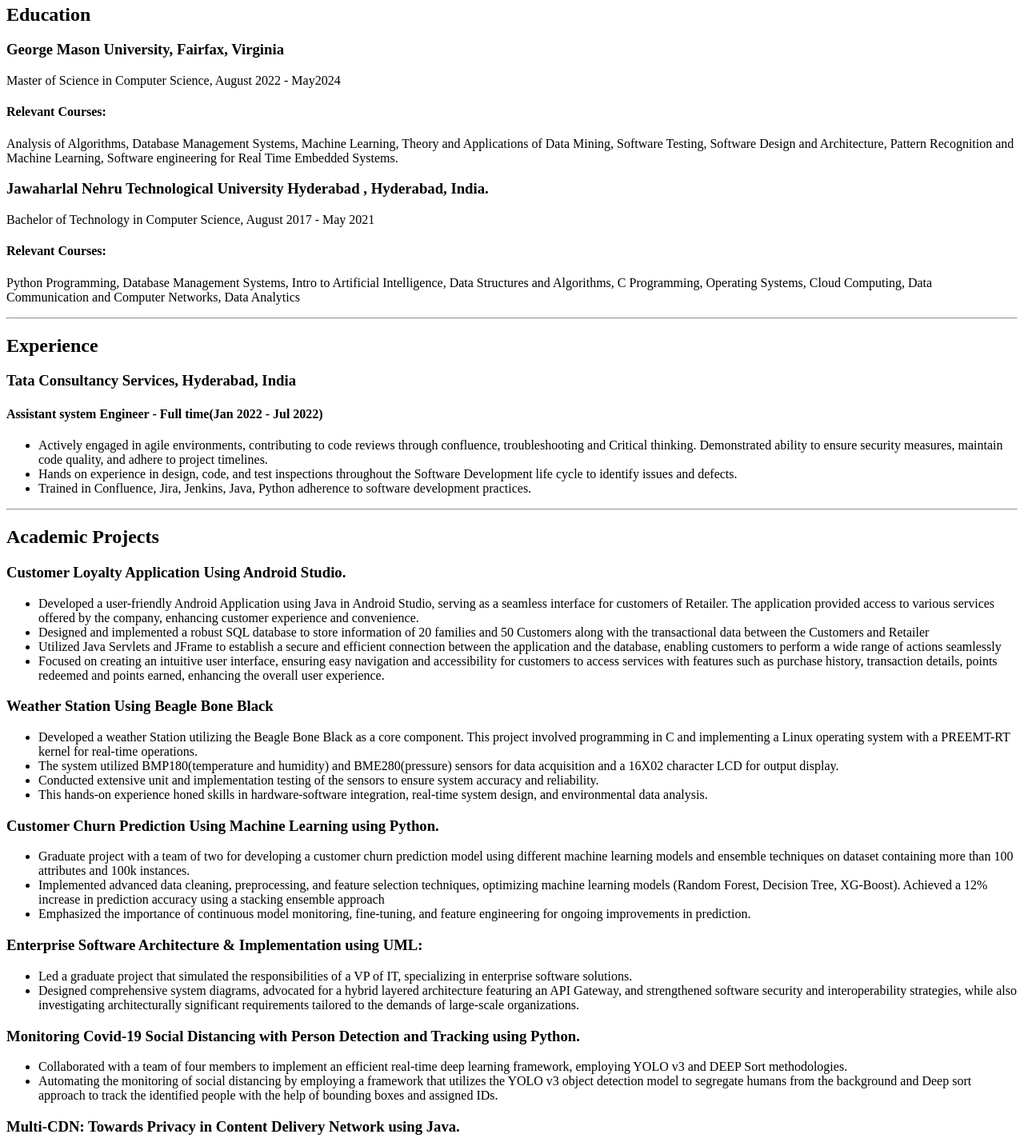
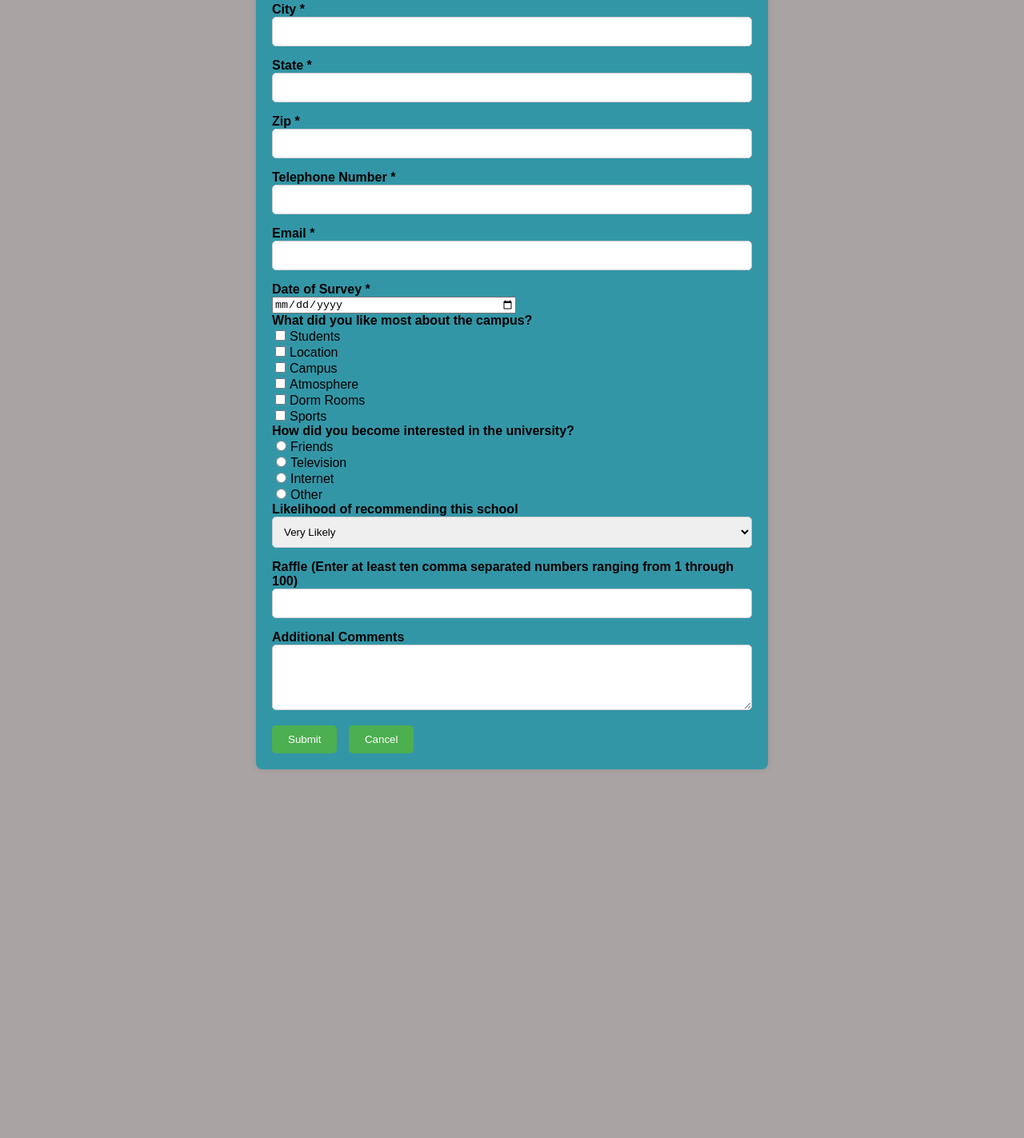
Before and after one commit to jash-gmu/swe-645-Hw2, a plain HTML site: page index.html in a window 1280 px wide. Shown: the part 327-1750 px from the top of the page at 80% size. After the commit the page ends 1309 px from the top, so only its background shows below. Drawn offline with Linux system fonts and the light colour scheme.

Commit message:
Update index.html
roll back

```diff
--- a/index.html
+++ b/index.html
@@ -1,123 +1,127 @@
 <!DOCTYPE html>
-<html>
-  <html lang="en"></html>
-  <head>
-    <title>My Resume</title>
+<html lang="en">
+<head>
     <meta charset="UTF-8">
     <meta name="viewport" content="width=device-width, initial-scale=1.0">
-  </head>
-  <body>
-    <h1>Jashwanth Raj Gowlikar</h1>
-    <img src="./profile.jpeg" alt="Jashwanth Raj Gowlikar" style="width:300px;height:400px;">
-    <hr>
-    <a href="http://107.23.219.159/"><h2>Student Survey Link</h2></a>
-    <h2>Summary</h2>
-    <p>As a diligent college student, I'm eager to find employment that would allow me to contribute my diverse range of powerful skills. With a motivated attitude, I'm fully committed to utilizing my abilities to advance the goals of the company. Among my strengths are my capacity to quickly learn new software and tasks, my persistence in personal and professional growth, my ability to work collaboratively with teams, my willingness to take the initiative to improve processes, and my talent for building strong rapport and relationships. I am confident that my skills and dedication would make me a valuable asset to any organization.</p>
-    <hr>
-    <h2>Education</h2>
-    <h3>George Mason University, Fairfax, Virginia </h3>
-    <p>Master of Science in Computer Science, August 2022 - May2024</p>
-    <h4>Relevant Courses:</h4>
-    <p>Analysis of Algorithms, Database Management Systems, Machine Learning, Theory and Applications of Data Mining, Software Testing, Software Design and Architecture, Pattern Recognition and Machine Learning, Software engineering for Real Time Embedded Systems.</p>
-    <h3>Jawaharlal Nehru Technological University Hyderabad , Hyderabad, India.</h3>
-    <p>Bachelor of Technology in Computer Science, August 2017 - May 2021</p>
-    <h4>Relevant Courses:</h4>
-    <p>Python Programming, Database Management Systems, Intro to Artificial Intelligence, Data Structures and
-        Algorithms, C Programming, Operating Systems, Cloud Computing, Data Communication and Computer Networks, Data
-        Analytics</p>
-    <hr>
-    <h2>Experience</h2>
-    <h3>Tata Consultancy Services, Hyderabad, India</h3>
-    <h4>Assistant system Engineer - Full time(Jan 2022 - Jul 2022)</h4>
-    <ul>
-        <li>Actively engaged in agile environments, contributing to code reviews through confluence, troubleshooting and Critical thinking.
-            Demonstrated ability to ensure security measures, maintain code quality, and adhere to project timelines.</li>
-        <li>Hands on experience in design, code, and test inspections throughout the Software Development life cycle to identify issues and
-            defects.</li>
-        <li>Trained in Confluence, Jira, Jenkins, Java, Python adherence to software development practices.</li>
-    </ul>
-    <hr>
-    <h2>Academic Projects</h2>
-    <h3>Customer Loyalty Application Using Android Studio.</h3>
-    <ul>
-        <li>Developed a user-friendly Android Application using Java in Android Studio, serving as a seamless interface for customers
-            of Retailer. The application provided access to various services offered by the company, enhancing customer experience and
-            convenience.</li>
-        <li>Designed and implemented a robust SQL database to store information of 20 families and 50 Customers along with the
-            transactional data between the Customers and Retailer</li>
-        <li>Utilized Java Servlets and JFrame to establish a secure and efficient connection between the application and the database,
-            enabling customers to perform a wide range of actions seamlessly</li>
-        <li>Focused on creating an intuitive user interface, ensuring easy navigation and accessibility for customers to access services
-            with features such as purchase history, transaction details, points redeemed and points earned, enhancing the overall user
-            experience.</li>
-    </ul>
-    <h3>Weather Station Using Beagle Bone Black</h3>
-    <ul>
-        <li>Developed a weather Station utilizing the Beagle Bone Black as a core component. This project involved programming in C and
-            implementing a Linux operating system with a PREEMT-RT kernel for real-time operations.</li>
-        <li>The system utilized BMP180(temperature and humidity) and BME280(pressure) sensors for data acquisition and a 16X02
-            character LCD for output display.</li>
-        <li>Conducted extensive unit and implementation testing of the sensors to ensure system accuracy and reliability.</li>
-        <li>This hands-on experience honed skills in hardware-software integration, real-time system design, and environmental data
-            analysis.</li>
-    </ul>
-    <h3>Customer Churn Prediction Using Machine Learning using Python.</h3>
-    <ul>
-        <li>Graduate project with a team of two for developing a customer churn prediction model using different machine learning models
-            and ensemble techniques on dataset containing more than 100 attributes and 100k instances.</li>
-        <li>Implemented advanced data cleaning, preprocessing, and feature selection techniques, optimizing machine learning models
-            (Random Forest, Decision Tree, XG-Boost). Achieved a 12% increase in prediction accuracy using a stacking ensemble approach</li>
-        <li>Emphasized the importance of continuous model monitoring, fine-tuning, and feature engineering for ongoing
-            improvements in prediction.</li>
-    </ul>
-    <h3>Enterprise Software Architecture & Implementation using UML:</h3>
-    <ul>
-        <li>Led a graduate project that simulated the responsibilities of a VP of IT, specializing in enterprise software solutions.</li>
-        <li>Designed comprehensive system diagrams, advocated for a hybrid layered architecture featuring an API Gateway, and
-            strengthened software security and interoperability strategies, while also investigating architecturally significant
-            requirements tailored to the demands of large-scale organizations.</li>
+    <title>Student Survey Form</title>
+    <style>
+        body {
+            font-family: Arial, sans-serif;
+            margin: 0;
+            padding: 20px;
+            background-color: #a9a3a3;
+        }
+        h1 {
+            text-align: center;
+        }
+        form {
+            max-width: 600px;
+            margin: 0 auto;
+            background-color: #3396a7;
+            padding: 20px;
+            border-radius: 8px;
+            box-shadow: 0 0 10px rgba(0, 0, 0, 0.1);
+        }
+        label {
+            font-weight: bold;
+        }
+        input[type="text"],
+        input[type="tel"],
+        input[type="email"],
+        select,
+        textarea {
+            width: 100%;
+            padding: 10px;
+            margin-bottom: 15px;
+            border: 1px solid #ccc;
+            border-radius: 5px;
+            box-sizing: border-box;
+        }
+        input[type="date"] {
+            width: 50%;
+        }
+        input[type="checkbox"],
+        input[type="radio"] {
+            margin-right: 5px;
+        }
+        textarea {
+            resize: vertical;
+        }
+        input[type="submit"],
+        input[type="reset"] {
+            background-color: #4CAF50;
+            color: white;
+            padding: 10px 20px;
+            border: none;
+            border-radius: 5px;
+            cursor: pointer;
+            margin-right: 10px;
+        }
+        input[type="submit"]:hover,
+        input[type="reset"]:hover {
+            background-color: #45a049;
+        }
+    </style>
+</head>
+<body>
+    <h1>Student Survey Form</h1>
+    <form action="#" method="post">
+        <label for="first_name">First Name *</label><br>
+        <input type="text" id="first_name" name="first_name" required><br>
 
-    </ul>
-    <h3>Monitoring Covid-19 Social Distancing with Person Detection and Tracking using Python.</h3>
-    <ul>
-        <li>Collaborated with a team of four members to implement an efficient real-time deep learning framework, employing YOLO v3 and
-            DEEP Sort methodologies.</li>
-        <li>Automating the monitoring of social distancing by employing a framework that utilizes the YOLO v3 object detection model to
-            segregate humans from the background and Deep sort approach to track the identified people with the help of bounding boxes
-            and assigned IDs.</li>
-    </ul>
-    <h3>Multi-CDN: Towards Privacy in Content Delivery Network using Java.</h3>
-    <ul>
-        <li>Partnered with four team members to deploy a privacy focused CDN system using encryption, shielding user preferences and
-            content popularity from potential data leaks, bolstering online privacy.</li>
-        <li>Engineered an innovative solution by blending Searchable Encryption (SE) with multi-CDN strategies, ensuring data
-            confidentiality while maintaining system efficiency.</li>
-        <li>Delivered a practical prototype that advances online content delivery security while optimizing performance.</li>
-    </ul>
-    <hr>
-    <h2>Skills & Certifications</h2>
-    <h3>TECHNICAL SKILLS:</h3>
-    <ul>
-        <li>Programming Languages: C, C++, Java, Python</li>
-        <li>DBMS Packages: MySQL, RDMS</li>
-        <li>Web Designing: HTML, XML, CSS</li>
-        <li>Data Mining, Data analysis, Data visualization,
-            Tableau, Machine learning</li>
-    </ul>
-    <h3>Online Courses and Certifications:</h3>
-    <ul>
-        <li>Data Analytics Essentials by Cisco</li>
-        <li>Cloud Security at IEEE</li>
-        <li>Data Security in the Cloud at IEEE</li>
-        <li>Ensuring Data Protection and Data Safety at IEEE.</li>
-        <li>Cryptography Fundamentals at IEEE</li>
-        <li>C language at IIT BOMBAY</li>
-        <li>Chat-GPT Prompt Engineering</li>
-    </ul>
-    <hr>
-    <footer>
-        <a href="./contact.html">Contact Me</a>
-        <p> © 2023 jashwanth Raj Gowlikar</p>
-      </footer>
-  </body>
+        <label for="last_name">Last Name *</label><br>
+        <input type="text" id="last_name" name="last_name" required><br>
+
+        <label for="street_address">Street Address *</label><br>
+        <input type="text" id="street_address" name="street_address" required><br>
+
+        <label for="city">City *</label><br>
+        <input type="text" id="city" name="city" required><br>
+
+        <label for="state">State *</label><br>
+        <input type="text" id="state" name="state" required><br>
+
+        <label for="zip">Zip *</label><br>
+        <input type="text" id="zip" name="zip" required><br>
+
+        <label for="telephone">Telephone Number *</label><br>
+        <input type="tel" id="telephone" name="telephone" required><br>
+
+        <label for="email">Email *</label><br>
+        <input type="email" id="email" name="email" required><br>
+
+        <label for="date_of_survey">Date of Survey *</label><br>
+        <input type="date" id="date_of_survey" name="date_of_survey" required><br>
+
+        <label>What did you like most about the campus? </label><br>
+        <input type="checkbox" id="like_students" name="like_students">Students<br>
+        <input type="checkbox" id="like_location" name="like_location">Location<br>
+        <input type="checkbox" id="like_campus" name="like_campus">Campus<br>
+        <input type="checkbox" id="like_atmosphere" name="like_atmosphere">Atmosphere<br>
+        <input type="checkbox" id="like_dorm_rooms" name="like_dorm_rooms">Dorm Rooms<br>
+        <input type="checkbox" id="like_sports" name="like_sports">Sports<br>
+
+        <label>How did you become interested in the university? </label><br>
+        <input type="radio" id="interest_friends" name="interest" value="friends">Friends<br>
+        <input type="radio" id="interest_television" name="interest" value="television">Television<br>
+        <input type="radio" id="interest_internet" name="interest" value="internet">Internet<br>
+        <input type="radio" id="interest_other" name="interest" value="other">Other<br>
+
+        <label for="recommend_likelihood">Likelihood of recommending this school </label><br>
+        <select id="recommend_likelihood" name="recommend_likelihood">
+            <option value="Very Likely">Very Likely</option>
+            <option value="Likely">Likely</option>
+            <option value="Unlikely">Unlikely</option>
+        </select><br>
+
+        <label for="raffle">Raffle (Enter at least ten comma separated numbers ranging from 1 through 100) </label><br>
+        <input type="text" id="raffle" name="raffle" required><br>
+
+        <label for="additional_comments">Additional Comments</label><br>
+        <textarea id="additional_comments" name="additional_comments" rows="4" cols="50"></textarea><br>
+
+        <input type="submit" value="Submit">
+        <input type="reset" value="Cancel">
+    </form>
+</body>
 </html>
```
